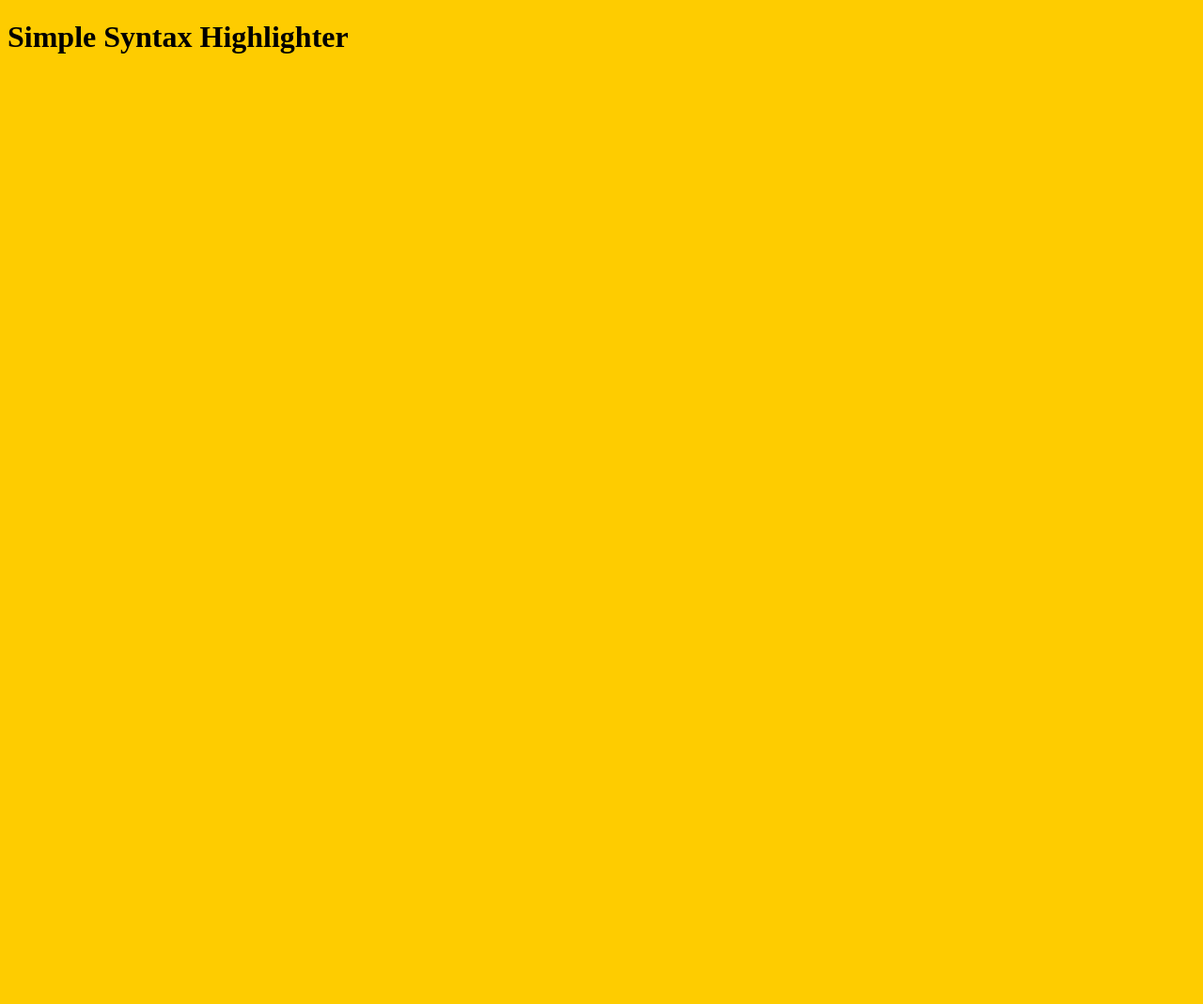
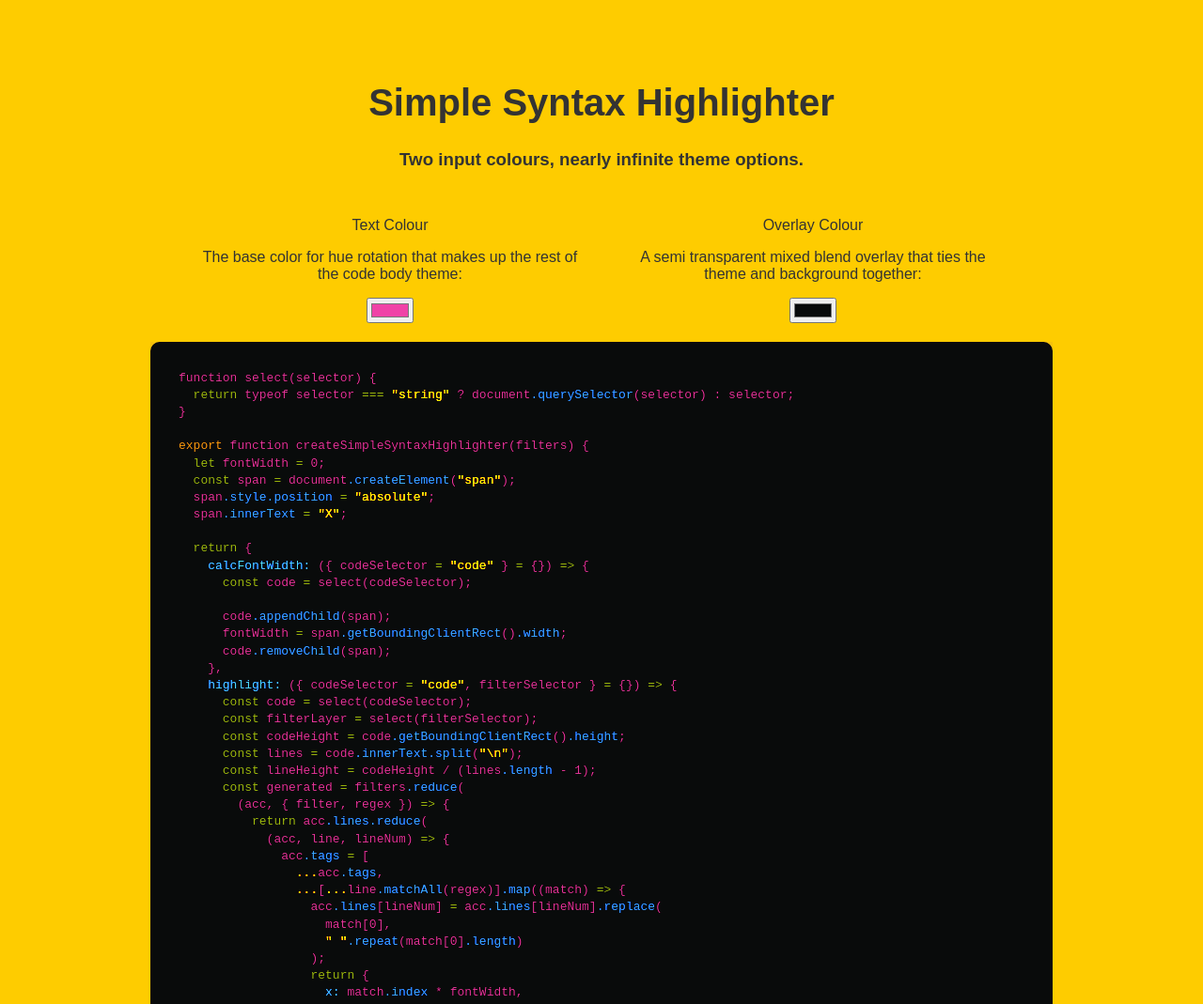
Before and after one commit to distantstate/no-frills-syntax-highlighter, a website: page docs/index.html in a window 1280 px wide. Shown: the top 1069 px of the page at 94% size. Before the commit the page ends 821 px from the top, so only its background shows below. Drawn offline with Linux system fonts and the light colour scheme.

Commit message:
Initial Demo

```diff
--- a/docs/index.html
+++ b/docs/index.html
@@ -1,22 +1,62 @@
 <!DOCTYPE html>
 <html lang="en">
+
 <head>
   <meta charset="UTF-8">
   <meta http-equiv="X-UA-Compatible" content="IE=edge">
   <meta name="viewport" content="width=device-width, initial-scale=1.0">
   <title>Simple Syntax Highlighter</title>
 
-  <style>
-    html, body {
-      height: 100%;
-      background-color: #fecc00;
-    }
-  </style>
+  <link rel="stylesheet" href="./styles/style.css">
+</head>
 
-</head>
 <body>
-  <div>
+  <header>
     <h1>Simple Syntax Highlighter</h1>
+    <h3>Two input colours, nearly infinite theme options.</h3>
+  </header>
+
+  <div id="examples">
+    <div id="color-pickers">
+      <div>
+        <div>Text Colour</div>
+        <p>The base color for hue rotation that makes up the rest of the code body theme:</p>
+        <input id="text-color-picker" type="color" id="head" name="head" value="#000000">
+      </div>
+
+      <div>
+        <div>Overlay Colour</div>
+        <p>A semi transparent mixed blend overlay that ties the theme and background together:</p>
+        <input id="overlay-color-picker" type="color" id="body" name="body" value="#000000">
+      </div>
+    </div>
+
+    <div class="syntax-highlighter-outer-wrapper" id="source-example">
+      <div class="syntax-highlighter-inner-wrapper">
+        <pre
+          class="syntax-highlighter-pre"><code class="syntax-highlighter-code"></code><div class="syntax-highlighter-filters"></div></pre>
+      </div>
+      <div class="syntax-highlighter-overlay"></div>
+    </div>
+
+    <div class="syntax-highlighter-outer-wrapper" id="usage-example">
+      <div class="syntax-highlighter-inner-wrapper">
+        <pre
+          class="syntax-highlighter-pre"><code class="syntax-highlighter-code"></code><div class="syntax-highlighter-filters"></div></pre>
+      </div>
+      <div class="syntax-highlighter-overlay"></div>
+    </div>
+
+    <div class="syntax-highlighter-outer-wrapper" id="css-example">
+      <div class="syntax-highlighter-inner-wrapper">
+        <pre
+          class="syntax-highlighter-pre"><code class="syntax-highlighter-code"></code><div class="syntax-highlighter-filters"></div></pre>
+      </div>
+      <div class="syntax-highlighter-overlay"></div>
+    </div>
   </div>
+
+  <script src="./js/load-samples.js" type="module"></script>
 </body>
+
 </html>
--- /dev/null
+++ b/docs/js/load-samples.js
@@ -0,0 +1,47 @@
+import { createSimpleSyntaxHighlighter } from "../../src/simple-syntax-highlighter.js";
+import javascriptFilters from "../sample-filters/javascript.filters.js";
+
+const syntaxHighlighter = createSimpleSyntaxHighlighter(javascriptFilters);
+
+async function loadSamples() {
+  const root = document.querySelector(':root');
+
+  const textColor = getComputedStyle(document.documentElement).getPropertyValue('--text-color');
+  const overlayColor = getComputedStyle(document.documentElement).getPropertyValue('--overlay-color');
+
+  const textColorPicker = document.querySelector('#text-color-picker');
+  const overlayColorPicker = document.querySelector('#overlay-color-picker');
+
+  textColorPicker.value = textColor;
+  overlayColorPicker.value = overlayColor;
+
+  textColorPicker.addEventListener('input', (e) => {
+    root.style.setProperty('--text-color', e.target.value);
+  });
+
+  overlayColorPicker.addEventListener('input', (e) => {
+    root.style.setProperty('--overlay-color', e.target.value);
+  });
+
+  const [simpleSyntaxHighlighterFile, htmlFile, jsFile, cssFile] = await Promise.all([
+    fetch('../../src/simple-syntax-highlighter.js'),
+    fetch('index.html'),
+    fetch('js/load-samples.js'),
+    fetch('styles/style.css'),
+  ]).then(responses => Promise.all(responses.map(res => res.text())));
+
+  const simpleSyntaxHighlighterCode = document.querySelector('#source-example .syntax-highlighter-code');
+  const usageCode = document.querySelector('#usage-example .syntax-highlighter-code');
+  const cssCode = document.querySelector('#css-example .syntax-highlighter-code');
+
+  simpleSyntaxHighlighterCode.innerText = simpleSyntaxHighlighterFile;
+  usageCode.innerText = jsFile;
+  cssCode.innerText = cssFile;
+
+  syntaxHighlighter.calcFontWidth({ codeSelector: '#source-example .syntax-highlighter-code' });
+  syntaxHighlighter.highlight({ codeSelector: '#source-example .syntax-highlighter-code', filterSelector: '#source-example .syntax-highlighter-filters' });
+  syntaxHighlighter.highlight({ codeSelector: '#usage-example .syntax-highlighter-code', filterSelector: '#usage-example .syntax-highlighter-filters' });
+  syntaxHighlighter.highlight({ codeSelector: '#css-example .syntax-highlighter-code', filterSelector: '#css-example .syntax-highlighter-filters' });
+}
+
+loadSamples();
--- /dev/null
+++ b/docs/sample-filters/javascript.filters.js
@@ -0,0 +1,26 @@
+export default [
+  {
+    regex:  new RegExp(/^\s*\/\/.*/, 'g'),
+    filter: 'grayscale(1) brightness(0.6)'
+  },
+  {
+    regex: new RegExp(`\\.\\.\\.|".*"|'.*'`, "g"),
+    filter: "hue-rotate(73deg) brightness(4)",
+  },
+  {
+    regex:  new RegExp(/\w+:/, 'g'),
+    filter: 'hue-rotate(266deg) brightness(200%)'
+  },
+  {
+    regex:  new RegExp(/\.\w+/, 'g'),
+    filter: 'hue-rotate(266deg) brightness(1.6)'
+  },
+  {
+    regex: new RegExp("import|export", "g"),
+    filter: "hue-rotate(90deg) brightness(1.6)",
+  },
+  {
+    regex: new RegExp("const|let|var|return|new|if|for|=>|\[|\|=]", "g"),
+    filter: "hue-rotate(115deg) brightness(1.6)",
+  },
+]
--- /dev/null
+++ b/docs/styles/style.css
@@ -0,0 +1,127 @@
+:root {
+  --text-color:#f042a7;
+  --overlay-color:#090b0b;
+}
+
+html, body {
+  height: 100%;
+}
+
+body {
+  font-family: sans-serif;
+  background-color: #fecc00;
+  margin: 0;
+  color: #333;
+}
+
+header {
+  margin: 0px 0 50px 0;
+  padding-top: 60px;
+  display: block;
+}
+
+h1 {
+  width: 100%;
+  text-align: center;
+  font-size: 40px;
+}
+
+h3 {
+  width: 100%;
+  text-align: center;
+}
+
+#color-pickers {
+  display: grid;
+  max-width: 900px;
+  grid-template-columns: 1fr 1fr;
+  justify-items: center;
+}
+
+#color-pickers > div {
+  display: grid;
+  justify-items: center;
+  text-align: center;
+  padding: 0px 20px 20px;
+  font-weight: 400;
+}
+
+#examples {
+  width: 100%;
+  display: grid;
+  justify-items: center;
+}
+
+.syntax-highlighter-outer-wrapper {
+  /* Important */
+  background-color: #000; /* A black background is important for consistent filters and mix blending */
+  position: relative;
+
+  /* Custom styling */
+  max-width: 900px;
+  width: 100%;
+  height: auto;
+  border-radius: 10px;
+  padding: 30px;
+  margin-bottom: 30px;
+}
+
+.syntax-highlighter-inner-wrapper {
+  position: relative;
+
+  /* Custom styling */
+  max-width: 900px;
+  width: auto;
+  height: auto;
+  top: 0;
+  left: 0;
+  overflow-x: scroll;
+  overflow-y: clip;
+}
+
+.syntax-highlighter-pre {
+  /* Important */
+  position: relative; /* [relative|absolute] */
+  width: fit-content;
+  height: fit-content;
+  display: block;
+
+  /* Custom styling */
+  margin: 0;
+}
+
+.syntax-highlighter-overlay {
+  /* Important */
+  position: absolute;
+  pointer-events: none;
+  mix-blend-mode: difference;
+  background-color: var(--overlay-color);
+  display: block;
+  width: 100%;
+  height: 100%;
+  top: 0;
+  left: 0;
+}
+
+.syntax-highlighter-filters {
+  /* Important */
+  position: absolute; /* [relative|absolute] */
+  pointer-events: none;
+  display: block;
+  width: 100%;
+  height: 100%;
+  top: 0;
+  left: 0;
+}
+
+.syntax-highlighter-code {
+  font-family: 'Source Code Pro', monospace;
+  font-size: 13px;
+  color: var(--text-color);
+  line-height: 1.4;
+  height: fit-content;
+  width: fit-content;
+  display: block;
+
+  min-height: 300px;
+}
--- a/package.json
+++ b/package.json
@@ -5,9 +5,7 @@
   "author": "nverba",
   "license": "MIT",
   "private": false,
-  "repository": "git@github.com:distantstate/laminar.git",
   "scripts": {
-    "start": "npx http-server -o ./projects/examples/index.html",
-    "dev": "npx http-server -o ./projects/examples/index.html & npx tailwindcss -o ./projects/examples/style/tailwind.css --watch"
+    "start": "npx http-server -o ./docs/index.html"
   }
 }
--- /dev/null
+++ b/src/simple-syntax-highlighter.js
@@ -0,0 +1,61 @@
+function select(selector) {
+  return typeof selector === "string" ? document.querySelector(selector) : selector;
+}
+
+export function createSimpleSyntaxHighlighter(filters) {
+  let fontWidth = 0;
+  const span = document.createElement("span");
+  span.style.position = "absolute";
+  span.innerText = "X";
+
+  return {
+    calcFontWidth: ({ codeSelector = "code" } = {}) => {
+      const code = select(codeSelector);
+
+      code.appendChild(span);
+      fontWidth = span.getBoundingClientRect().width;
+      code.removeChild(span);
+    },
+    highlight: ({ codeSelector = "code", filterSelector } = {}) => {
+      const code = select(codeSelector);
+      const filterLayer = select(filterSelector);
+      const codeHeight = code.getBoundingClientRect().height;
+      const lines = code.innerText.split("\n");
+      const lineHeight = codeHeight / (lines.length - 1);
+      const generated = filters.reduce(
+        (acc, { filter, regex }) => {
+          return acc.lines.reduce(
+            (acc, line, lineNum) => {
+              acc.tags = [
+                ...acc.tags,
+                ...[...line.matchAll(regex)].map((match) => {
+                  acc.lines[lineNum] = acc.lines[lineNum].replace(
+                    match[0],
+                    " ".repeat(match[0].length)
+                  );
+                  return {
+                    x: match.index * fontWidth,
+                    y: lineNum * lineHeight,
+                    w: match[0].length * fontWidth,
+                    filter,
+                  };
+                }),
+              ];
+              return acc;
+            },
+            { lines, tags: acc.tags }
+          );
+        },
+        { lines, tags: [] }
+      );
+      filterLayer.innerHTML = generated.tags.reduce((acc, d) => {
+        return `${acc}
+        <div style="height: ${lineHeight - 1}px; width: ${d.w}px; top: ${
+          d.y
+        }px; left: ${d.x}px; position: absolute; -webkit-backdrop-filter:${
+          d.filter
+        }; backdrop-filter: ${d.filter};"></div>`;
+      }, ``);
+    },
+  };
+}
```
